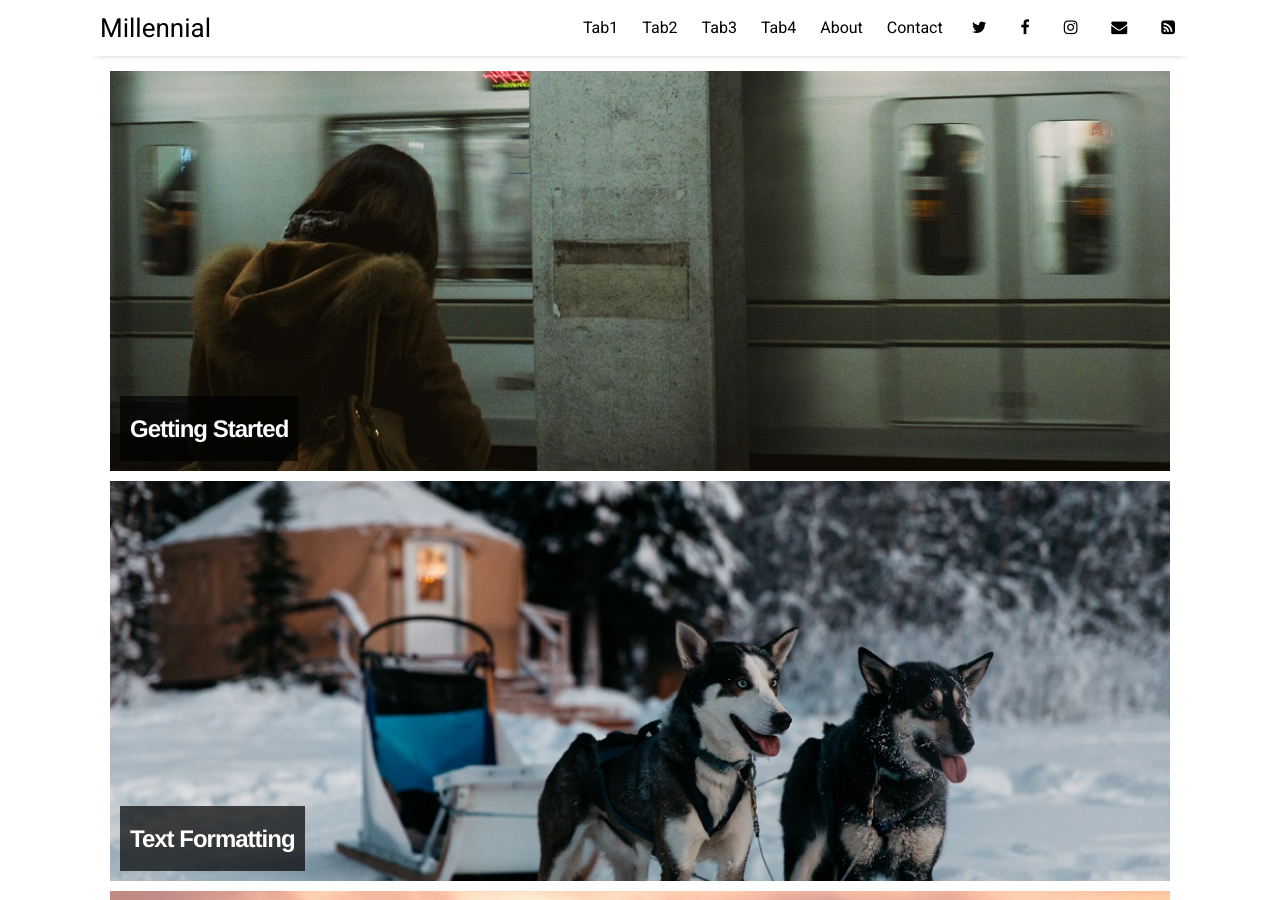
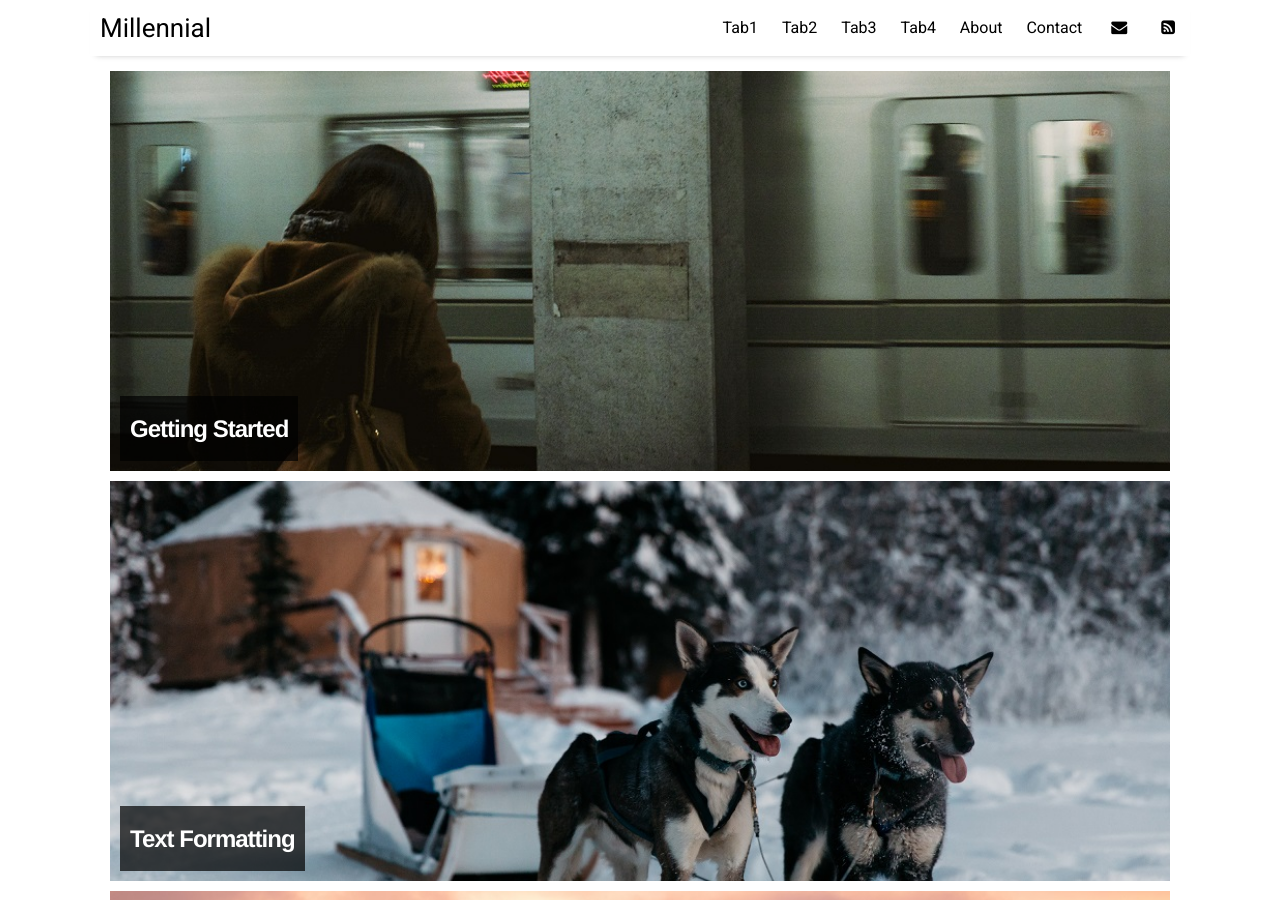
Before and after one commit to clairefiltz/wed_2024, a Jekyll site: the page built from index.html, in a window 1280 px wide and 900 px high. Built offline with Jekyll 4.4.1, drawn with Linux system fonts in a browser that asks for light colours; nearby versions of some CDN libraries; the list of posts is cut into pages by our own code.

Commit message:
Added new info

```diff
--- a/_data/settings.yml
+++ b/_data/settings.yml
@@ -16,10 +16,7 @@ menu:
 
 # Available social icons are powered by Font Awesome, so you can use any icon that they offer
 social:
-- {icon: 'twitter', link:    'https://twitter.com/paululele'}
-- {icon: 'facebook', link:   'https://www.facebook.com/paululele'}
-- {icon: 'instagram', link:  'https://instagram.com/paululele'}
-- {icon: 'envelope', link:   'mailto:hello@paulle.ca'}
+- {icon: 'envelope', link:   'mailto:claireemeraude.filtz@gmail.com'}
 - {icon: 'rss-square', link: 'feed.xml'}
 # - {icon: 'rss-square', link: 'rss-feed.xml'}
 
```
Also changed, not shown: _posts/Welcome.md (+3 -3 lines).
